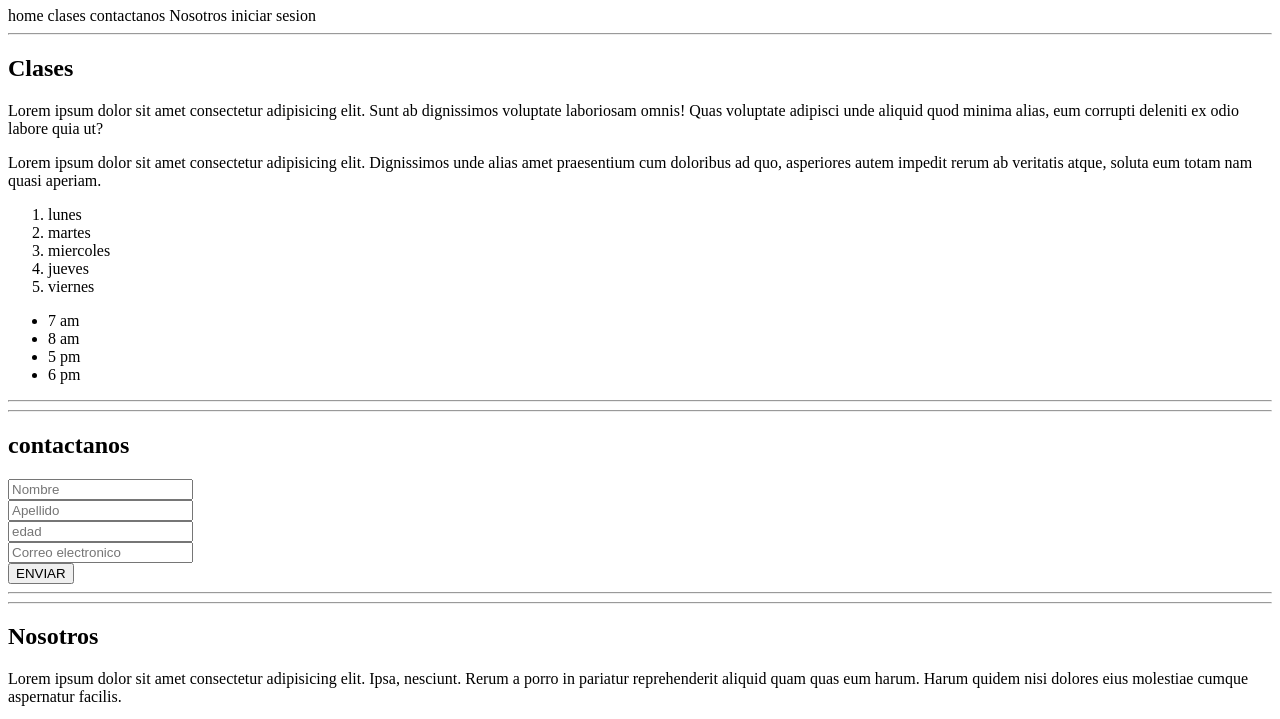
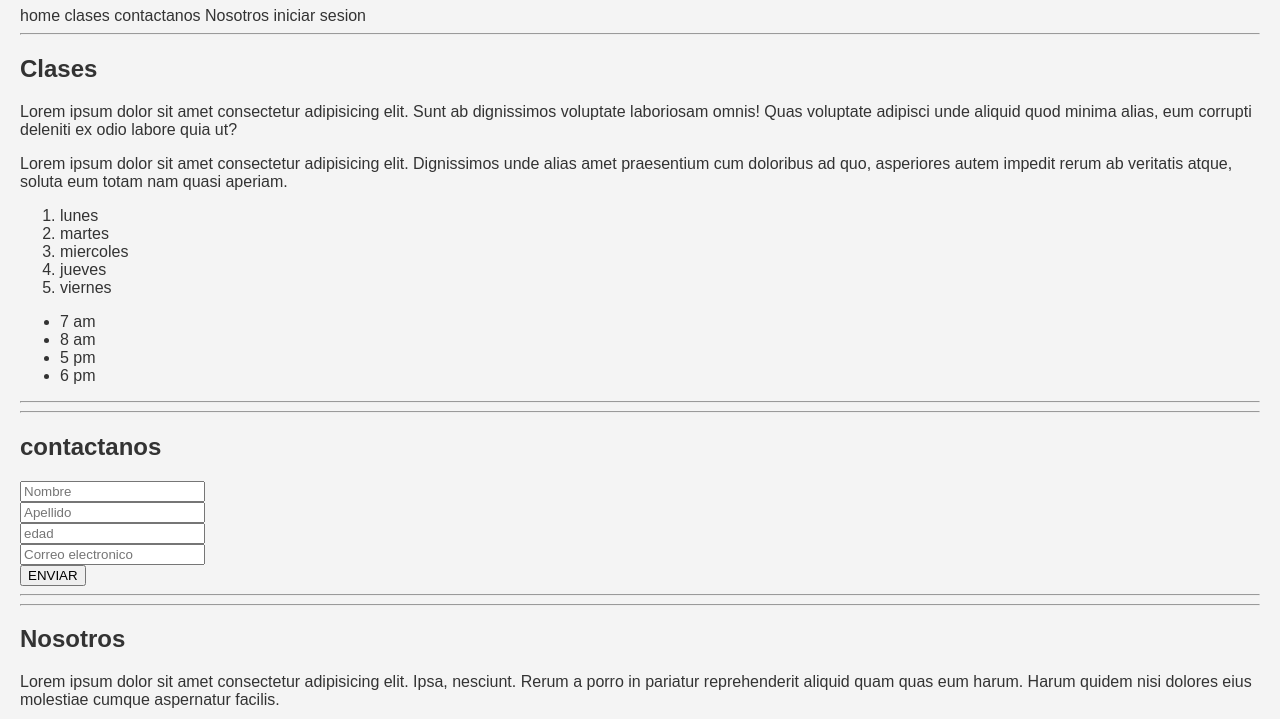
Before and after one commit to jatapsilver/HOMEWORK-03-HTML, a plain HTML site: page Index.html in a window 1280 px wide. Shown: the part 73-792 px from the top of the page. Drawn offline with Linux system fonts and the light colour scheme.

Commit message:
Upgarde css

```diff
--- a/Index.html
+++ b/Index.html
@@ -4,6 +4,7 @@
     <meta charset="UTF-8">
     <meta http-equiv="X-UA-Compatible" content="IE=edge">
     <meta name="viewport" content="width=device-width, initial-scale=1.0">
+    <link rel="stylesheet" href="./styles.css">
     <title>Mi primer sitio web</title>
 </head>
 <body>
--- /dev/null
+++ b/styles.css
@@ -0,0 +1,6 @@
+body{
+    font-family: "Arial", sans-serif;
+    background-color: #f4f4f4;
+    color: #333;
+    margin: 20px;
+}
```
